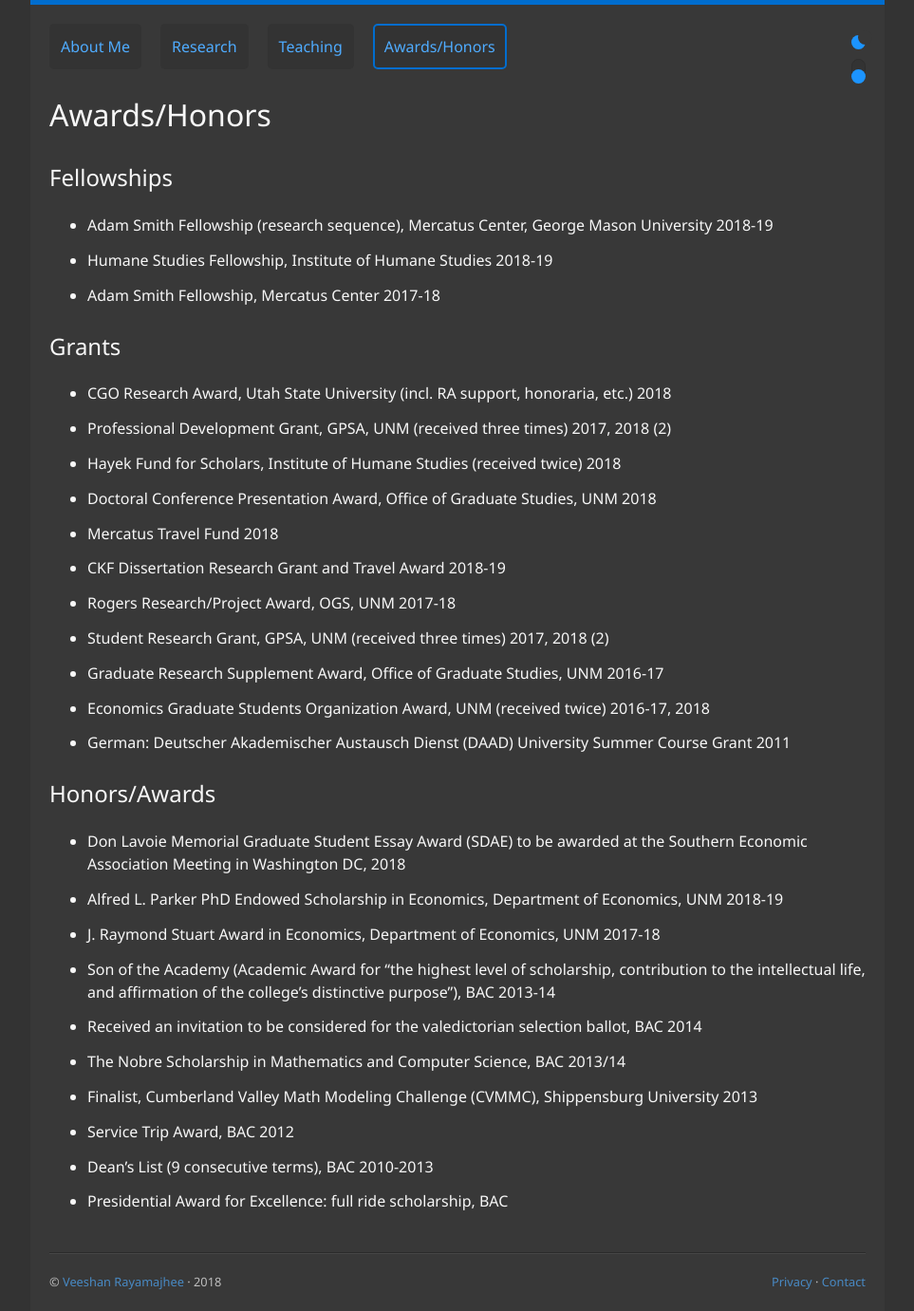
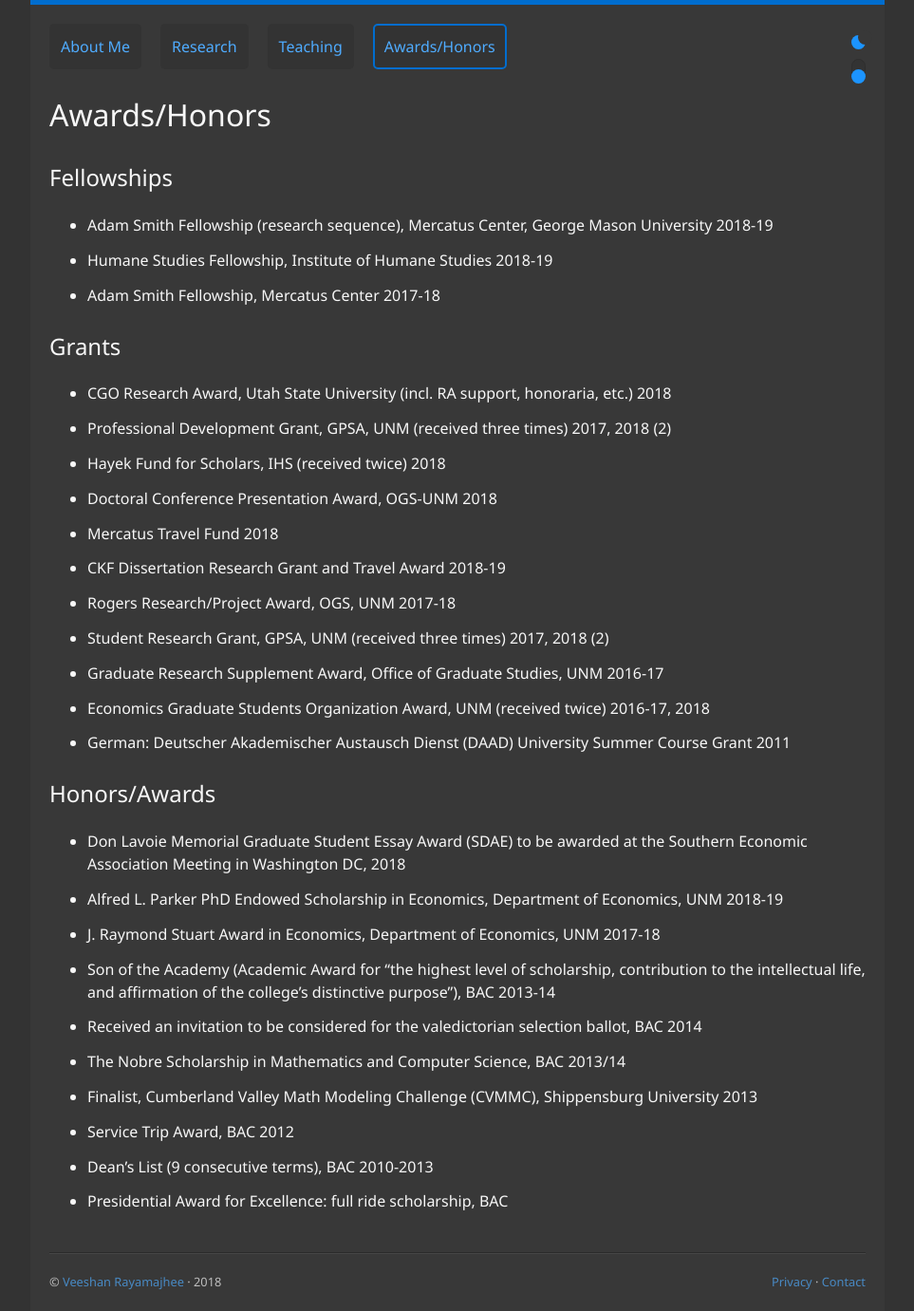
Before and after one commit to veeshanr/veeshanr.github.io, a Jekyll site: the page built from pages/award.md, in a window 1280 px wide. Shown: the whole page at 95% size, without its empty margins (158-1121 px from the left). Built offline with Jekyll 4.4.1, drawn with Linux system fonts in a browser that asks for light colours.

Commit message:
Update award.md

```diff
--- a/pages/award.md
+++ b/pages/award.md
@@ -20,8 +20,8 @@ Grants
 
 - CGO Research Award, Utah State University (incl. RA support, honoraria, etc.) 2018
 - Professional Development Grant, GPSA, UNM (received three times) 2017, 2018 (2)
-- Hayek Fund for Scholars, Institute of Humane Studies (received twice) 2018
-- Doctoral Conference Presentation Award, Office of Graduate Studies, UNM 2018
+- Hayek Fund for Scholars, IHS (received twice) 2018
+- Doctoral Conference Presentation Award, OGS-UNM 2018
 - Mercatus Travel Fund 2018
 - CKF Dissertation Research Grant and Travel Award 2018-19
 - Rogers Research/Project Award, OGS, UNM 2017-18
```
